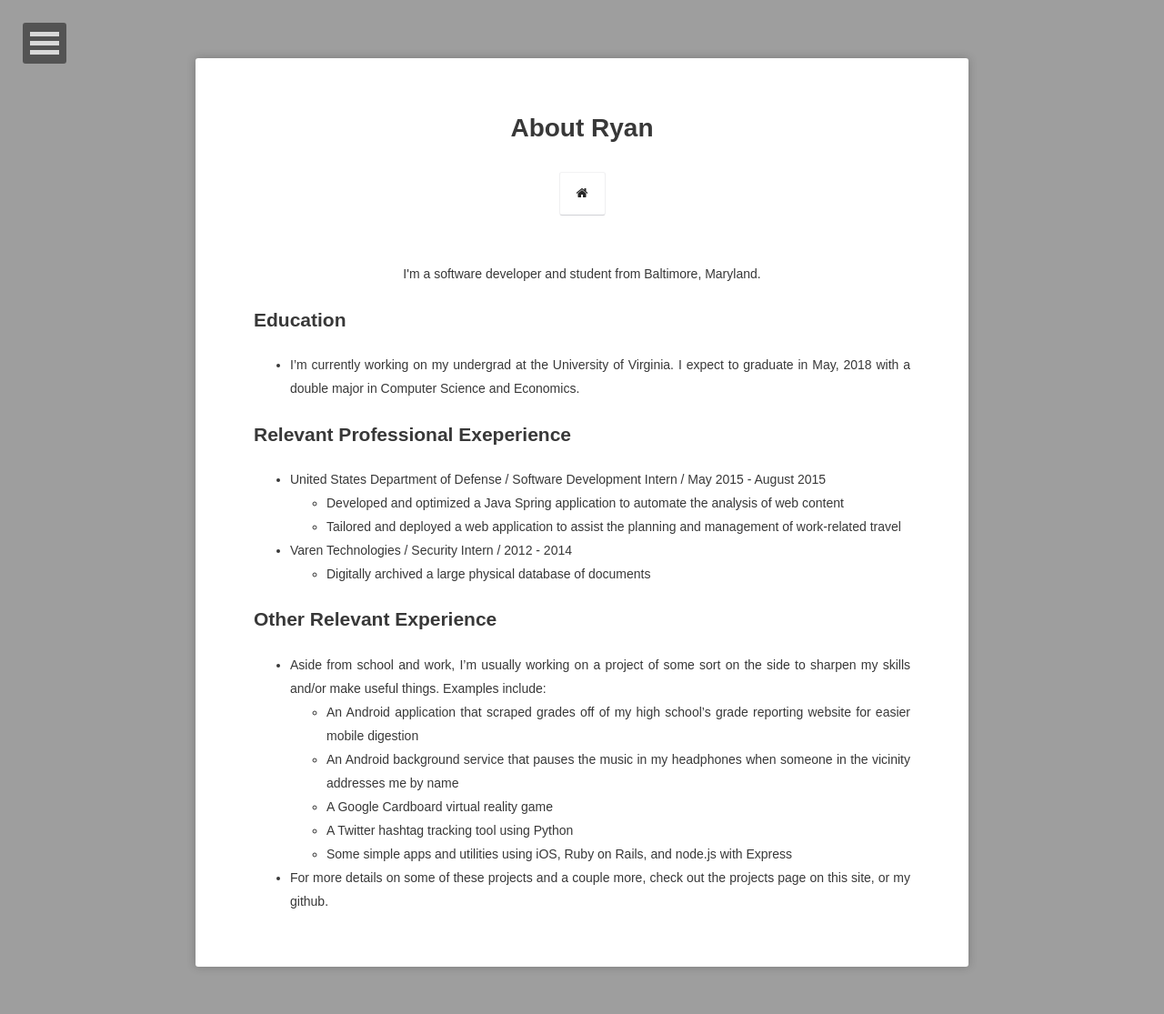
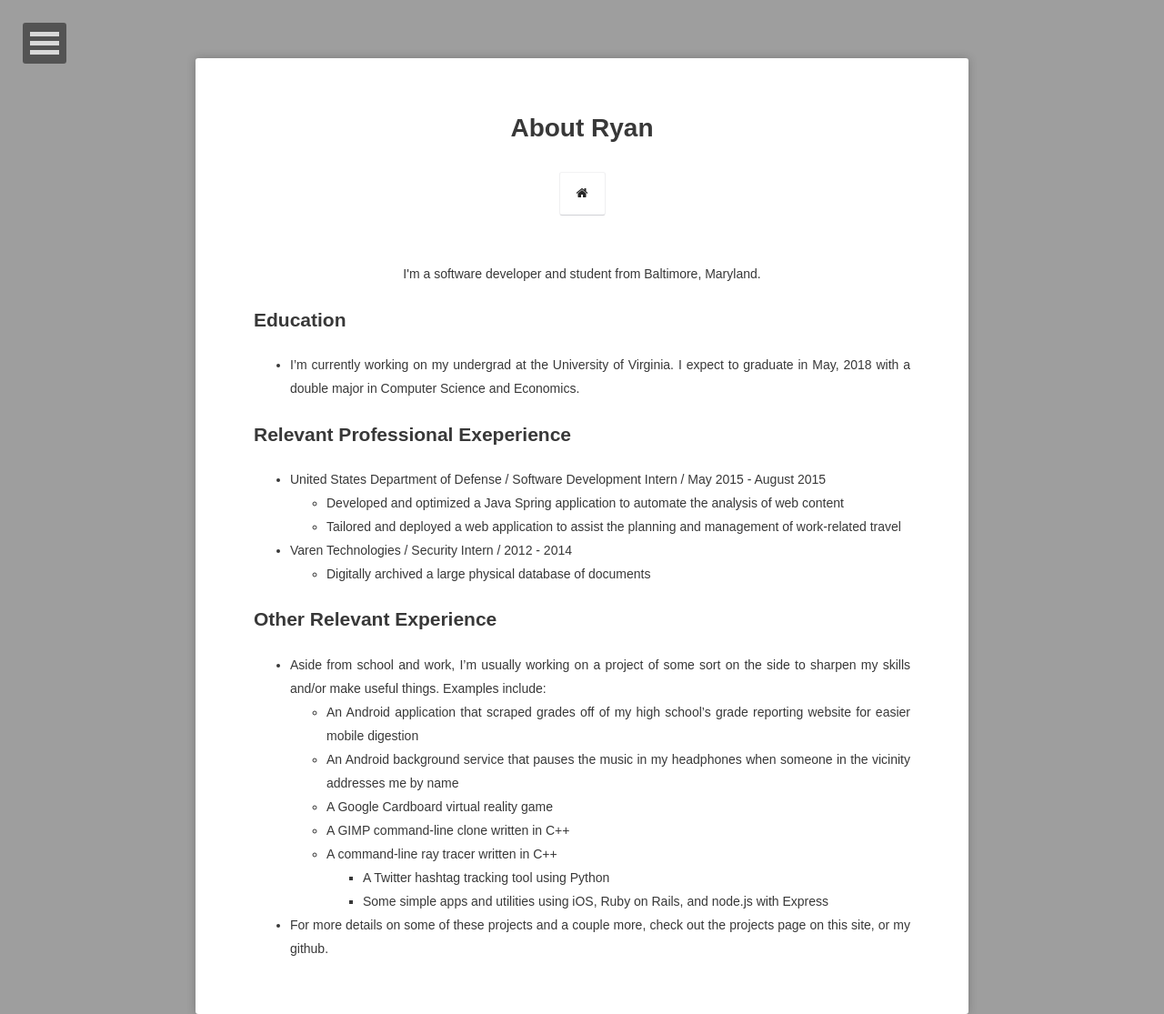
Before and after one commit to rjdean123/rjdean123.github.io, a Jekyll site: the page built from about/index.md, in a window 1280 px wide. Shown: the whole page at 91% size. Built offline with Jekyll 4.4.1, drawn with Linux system fonts in a browser that asks for light colours; some web fonts are replaced; before the commit the page ends 1063 px from its top, so only the background shows below that.

Commit message:
added a few projects

```diff
--- a/about/index.md
+++ b/about/index.md
@@ -22,6 +22,8 @@ date: 2016-03-21
 	* An Android application that scraped grades off of my high school's grade reporting website for easier mobile digestion
 	* An Android background service that pauses the music in my headphones when someone in the vicinity addresses me by name
 	* A Google Cardboard virtual reality game
+  * A GIMP command-line clone written in C++
+  * A command-line ray tracer written in C++
 	* A Twitter hashtag tracking tool using Python
 	* Some simple apps and utilities using iOS, Ruby on Rails, and node.js with Express
 * For more details on some of these projects and a couple more, check out the projects page on this site, or my github.
```
